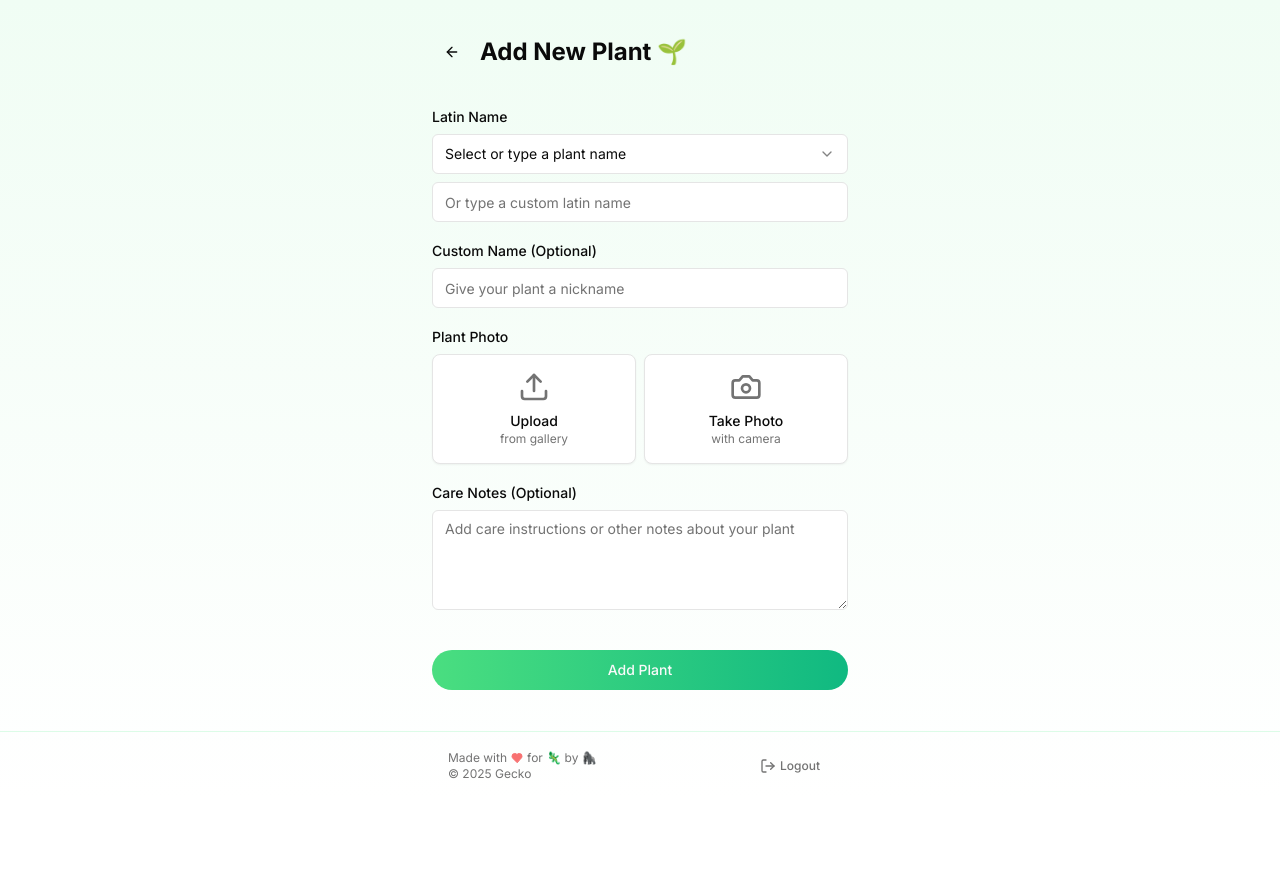
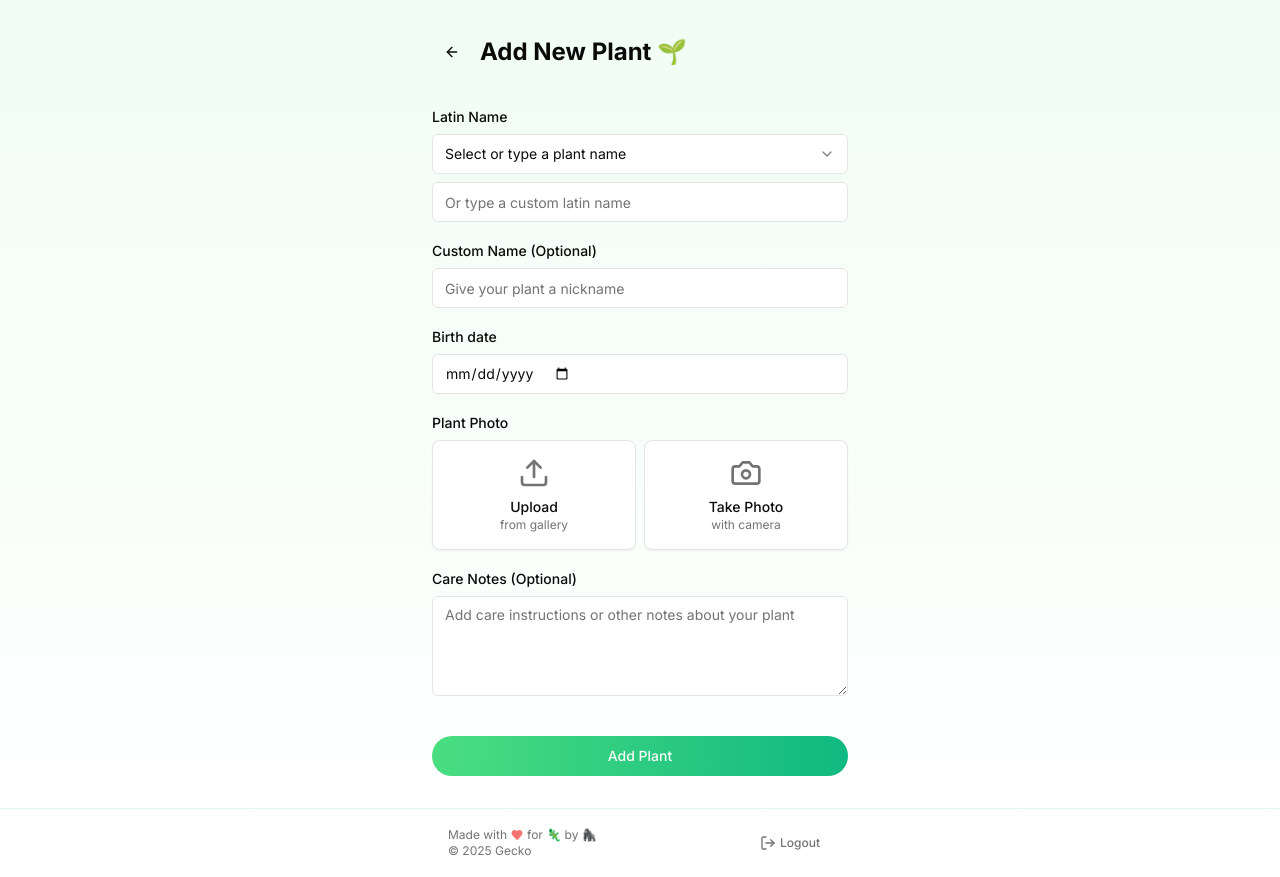
Before and after one commit to hydeaintsick/gecko, a Next.js app: page /add in a window 1280 px wide. Before the commit the page ends 800 px from the top, so only its background shows below. Built offline with nearby package versions, Linux system fonts and the light colour scheme.

Commit message:
Add birth date input

```diff
--- a/components/plant-form.tsx
+++ b/components/plant-form.tsx
@@ -44,6 +44,7 @@ const PLANT_DATABASE = [
 export default function PlantForm({ initialData = null, onSubmit }: any) {
   const [formData, setFormData] = useState({
     latinName: initialData?.latinName || "",
+    birthDate: initialData?.birthDate || "",
     customName: initialData?.customName || "",
     notes: initialData?.notes || "",
     image: initialData?.image || null,
@@ -138,6 +139,19 @@ export default function PlantForm({ initialData = null, onSubmit }: any) {
         </div>
 
         <div>
+          <Label htmlFor="customName">Birth date</Label>
+          <Input
+            id="birthDate"
+            name="birthDate"
+            value={formData.birthDate}
+            onChange={handleChange}
+            type="date"
+            placeholder="When have you got it?"
+            className="mt-1.5"
+          />
+        </div>
+
+        <div>
           <Label>Plant Photo</Label>
           <div className="mt-1.5">
             {previewImage ? (
```
